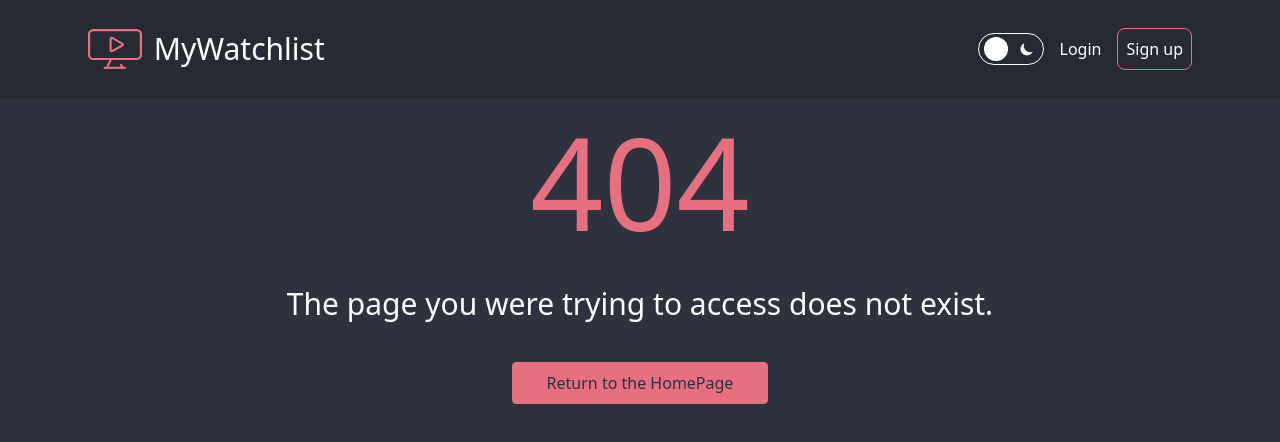
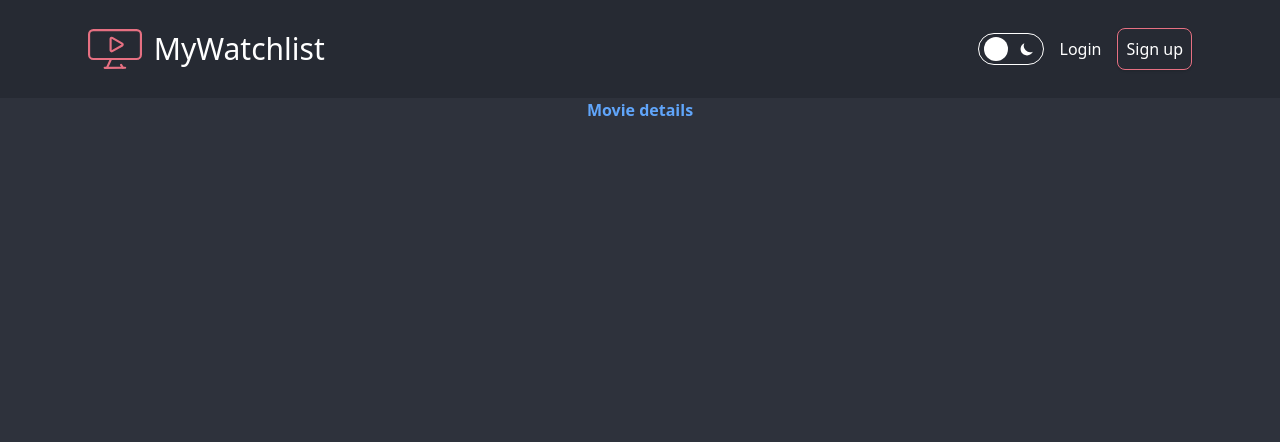
Before and after one commit to JoDi-2903/MyWatchlist, a React (Create React App) app in the folder mywatchlist-frontend/: page /movie in a window 1280 px wide. Before the commit this address had no page. Shown: the top 442 px of the page. Built offline with nearby package versions, Linux system fonts and the light colour scheme; what tailwindcss-animation-property would draw is missing.

Commit message:
started working on MoviePage

```diff
--- a/mywatchlist-frontend/src/App.tsx
+++ b/mywatchlist-frontend/src/App.tsx
@@ -7,6 +7,7 @@ import NotFoundPage from "./pages/NotFoundPage/NotFoundPage";
 import RegisterPage from "./pages/RegisterPage/RegisterPage";
 import HomePage from "./pages/StartPage/StartPage";
 import WelcomePage from "./pages/WelcomePage/WelcomePage"
+import MoviePage from "./pages/MoviePage/MoviePage"
 
 interface AppProps {}
 
@@ -28,6 +29,7 @@ export default class App extends React.Component<AppProps, AppState> {
                         <Route path="/login" element={<LoginPage />} />
                         <Route path="/register" element={<RegisterPage />} />
                         <Route path="/start" element={<HomePage />} />
+                        <Route path="/movie" element={<MoviePage />} />
                     </Routes>
                 </Router>
             </div>
--- /dev/null
+++ b/mywatchlist-frontend/src/pages/MoviePage/MoviePage.tsx
@@ -0,0 +1,12 @@
+import { Component } from "react";
+
+
+export default class MoviePage extends Component{
+    render(){
+        return(
+            <div className="h-80">
+                <h2 className="font-extrabold text-7x1 text-center text-blue-400">Movie details</h2>
+            </div>
+        )
+    }
+}
```
